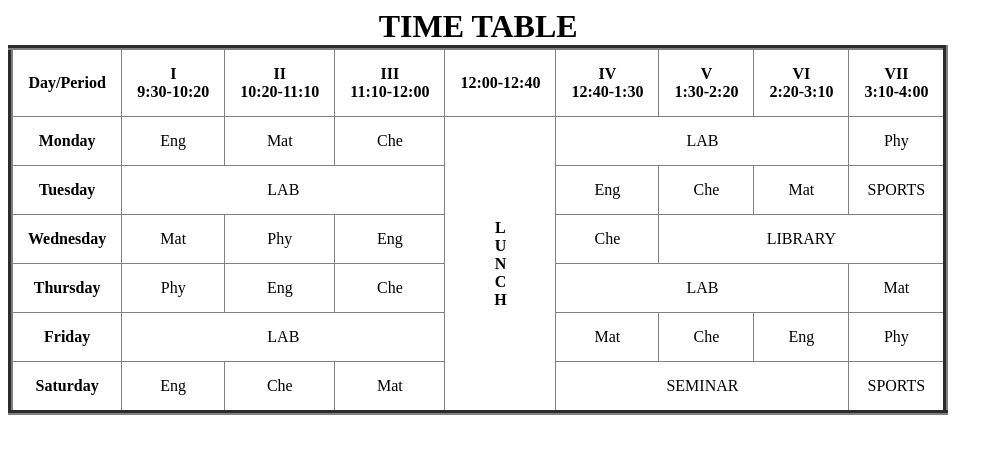
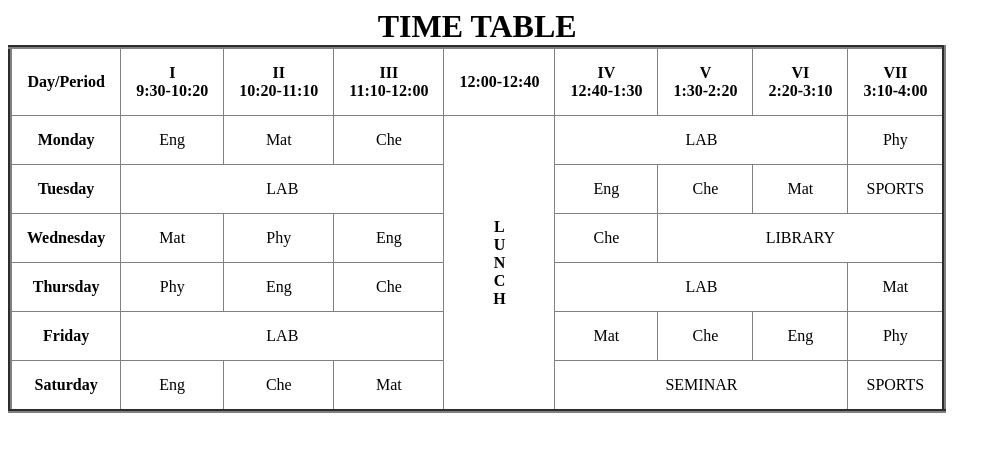
Before and after one commit to alurnana/hw-table, a plain HTML site: page index.html in a window 1280 px wide. Shown: the whole page, without its empty margins (0-1003 px from the left). Drawn offline with Linux system fonts and the light colour scheme.

Commit message:
fixed finish

```diff
--- a/index.html
+++ b/index.html
@@ -20,7 +20,7 @@
 </head>
 
 <body>
-    <table border="5">
+    <table border="4">
         <caption> TIME TABLE </caption>
         <thead>
             <tr>
@@ -40,7 +40,7 @@
             <td>Eng</td>
             <td>Mat</td>
             <td>Che</td>
-            <th rowspan="6">L<br>U<br>N<br>C<br>H</th>
+            <td rowspan="6"><strong>L<br>U<br>N<br>C<br>H</strong></td>
             <td colspan="3">LAB</td>
             <td>Phy</td>
         </tr>
@@ -84,7 +84,6 @@
             <td colspan="3">SEMINAR</td>
             <td>SPORTS</td>
         </tr>
-
     </table>
 </body>
 </html
```
